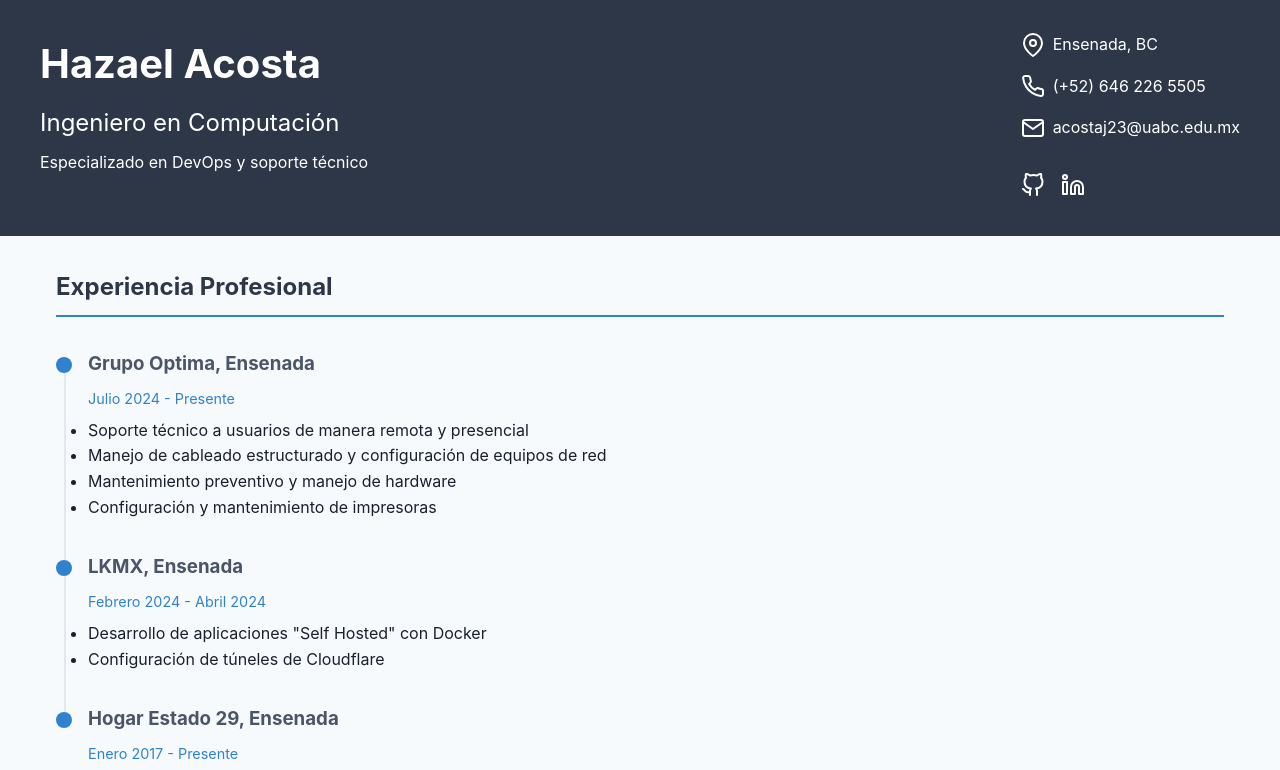
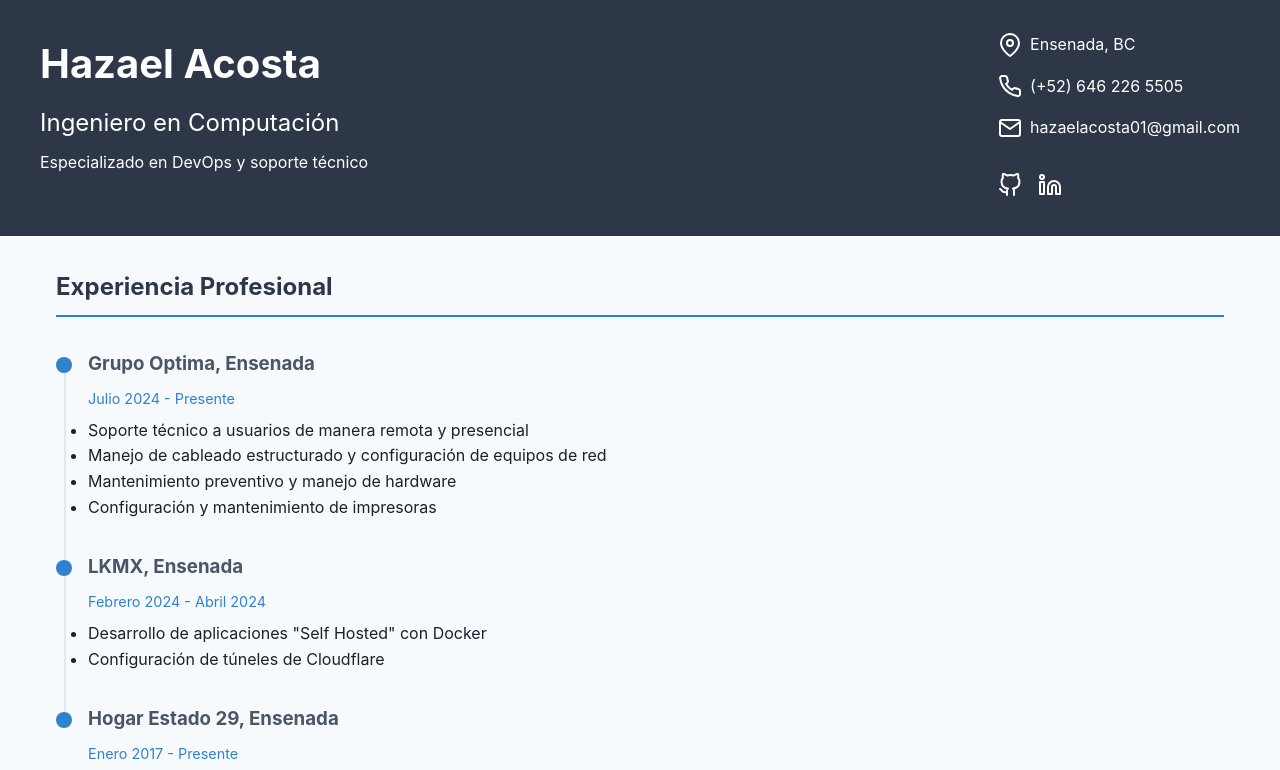
Before and after one commit to elhazaa/literate-pancake, a plain HTML site: page index.html in a window 1280 px wide. Shown: the top 770 px of the page. Drawn offline with nearby package versions, Linux system fonts and the light colour scheme.

Commit message:
index.html

```diff
--- a/index.html
+++ b/index.html
@@ -27,7 +27,7 @@
                 </div>
                 <div class="contact-item">
                     <i data-feather="mail"></i>
-                    <span>acostaj23@uabc.edu.mx</span>
+                    <span>hazaelacosta01@gmail.com</span>
                 </div>
                 <div class="social-links">
                     <a href="https://github.com/elhazaa" class="social-link">
```
